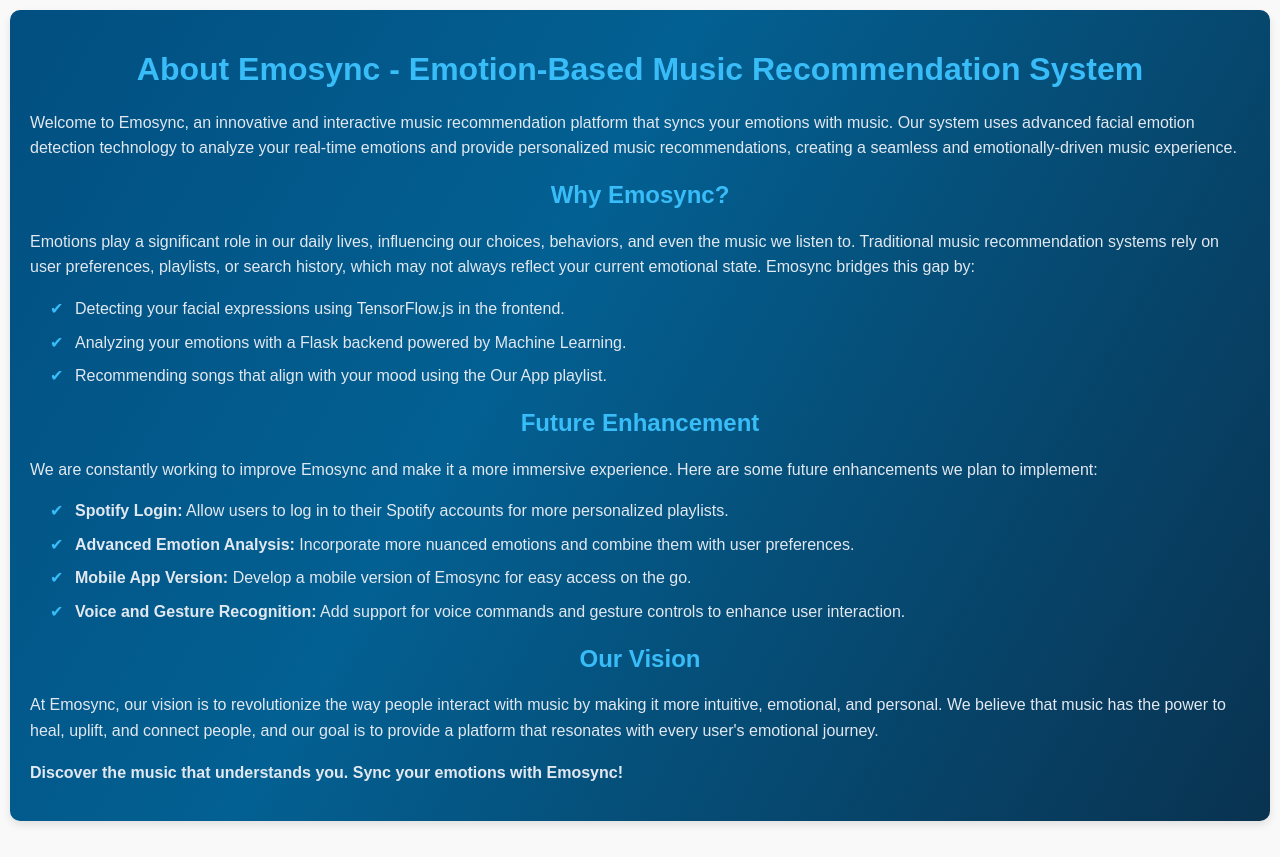
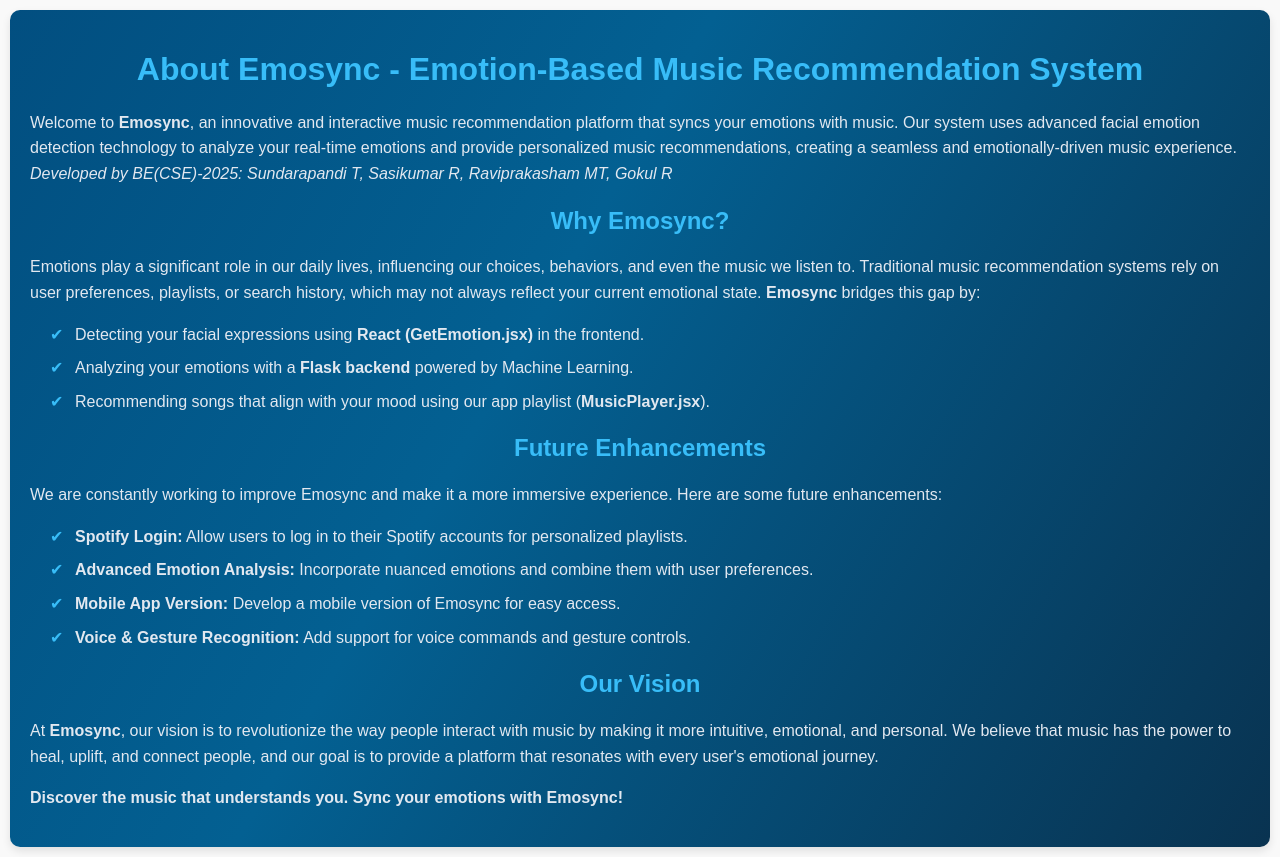
Before and after one commit to SundarapandiT/Emosync, a React (Vite) app: page /about in a window 1280 px wide. Before the commit the page ends 831 px from the top, so only its background shows below. Built offline with nearby package versions, Linux system fonts and the light colour scheme.

Commit message:
Update About.jsx

```diff
--- a/src/components/About.jsx
+++ b/src/components/About.jsx
@@ -1,41 +1,41 @@
-
+import React from "react";
 
 function About() {
   return (
     <div className="about-body">
       <h1>About Emosync - Emotion-Based Music Recommendation System</h1>
       <p>
-                Welcome to Emosync, an innovative and interactive music recommendation platform that syncs your emotions with music.
+        Welcome to <b>Emosync</b>, an innovative and interactive music recommendation platform that syncs your emotions with music.
         Our system uses advanced facial emotion detection technology to analyze your real-time emotions and provide personalized
         music recommendations, creating a seamless and emotionally-driven music experience.
+        <br />
+        <i>Developed by BE(CSE)-2025: Sundarapandi T, Sasikumar R, Raviprakasham MT, Gokul R</i>
       </p>
 
       <h2>Why Emosync?</h2>
       <p>
         Emotions play a significant role in our daily lives, influencing our choices, behaviors, and even the music we listen to.
         Traditional music recommendation systems rely on user preferences, playlists, or search history, which may not always
-                reflect your current emotional state. Emosync bridges this gap by:
+        reflect your current emotional state. <b>Emosync</b> bridges this gap by:
       </p>
       <ul>
-                <li>Detecting your facial expressions using TensorFlow.js in the frontend.</li>
-                <li>Analyzing your emotions with a Flask backend powered by Machine Learning.</li>
-                <li>Recommending songs that align with your mood using the Our App playlist.</li>
+        <li>Detecting your facial expressions using <b>React (GetEmotion.jsx)</b> in the frontend.</li>
+        <li>Analyzing your emotions with a <b>Flask backend</b> powered by Machine Learning.</li>
+        <li>Recommending songs that align with your mood using our app playlist (<b>MusicPlayer.jsx</b>).</li>
       </ul>
 
-            <h2>Future Enhancement</h2>
-            <p>
-                We are constantly working to improve Emosync and make it a more immersive experience. Here are some future enhancements we plan to implement:
-            </p>
+      <h2>Future Enhancements</h2>
+      <p>We are constantly working to improve Emosync and make it a more immersive experience. Here are some future enhancements:</p>
       <ul>
-                <li><b>Spotify Login:</b> Allow users to log in to their Spotify accounts for more personalized playlists.</li>
-                <li><b>Advanced Emotion Analysis:</b> Incorporate more nuanced emotions and combine them with user preferences.</li>
-                <li><b>Mobile App Version:</b> Develop a mobile version of Emosync for easy access on the go.</li>
-                <li><b>Voice and Gesture Recognition:</b> Add support for voice commands and gesture controls to enhance user interaction.</li>
+        <li><b>Spotify Login:</b> Allow users to log in to their Spotify accounts for personalized playlists.</li>
+        <li><b>Advanced Emotion Analysis:</b> Incorporate nuanced emotions and combine them with user preferences.</li>
+        <li><b>Mobile App Version:</b> Develop a mobile version of Emosync for easy access.</li>
+        <li><b>Voice & Gesture Recognition:</b> Add support for voice commands and gesture controls.</li>
       </ul>
 
       <h2>Our Vision</h2>
       <p>
-                At Emosync, our vision is to revolutionize the way people interact with music by making it more intuitive, emotional, and personal.
+        At <b>Emosync</b>, our vision is to revolutionize the way people interact with music by making it more intuitive, emotional, and personal.
         We believe that music has the power to heal, uplift, and connect people, and our goal is to provide a platform that resonates with every user's emotional journey.
       </p>
       <p>
```
Lines whose indentation alone changed are shown as unchanged.
